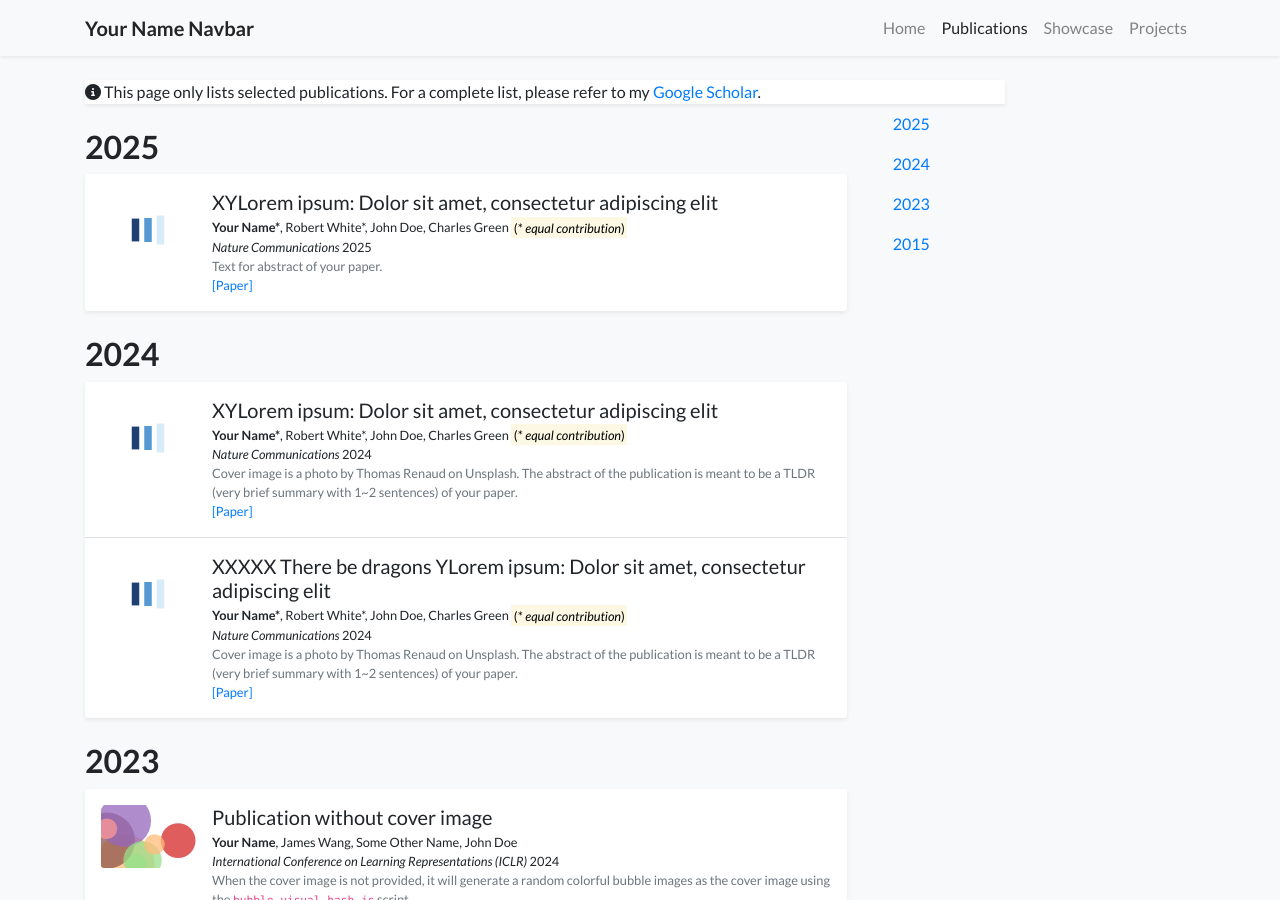
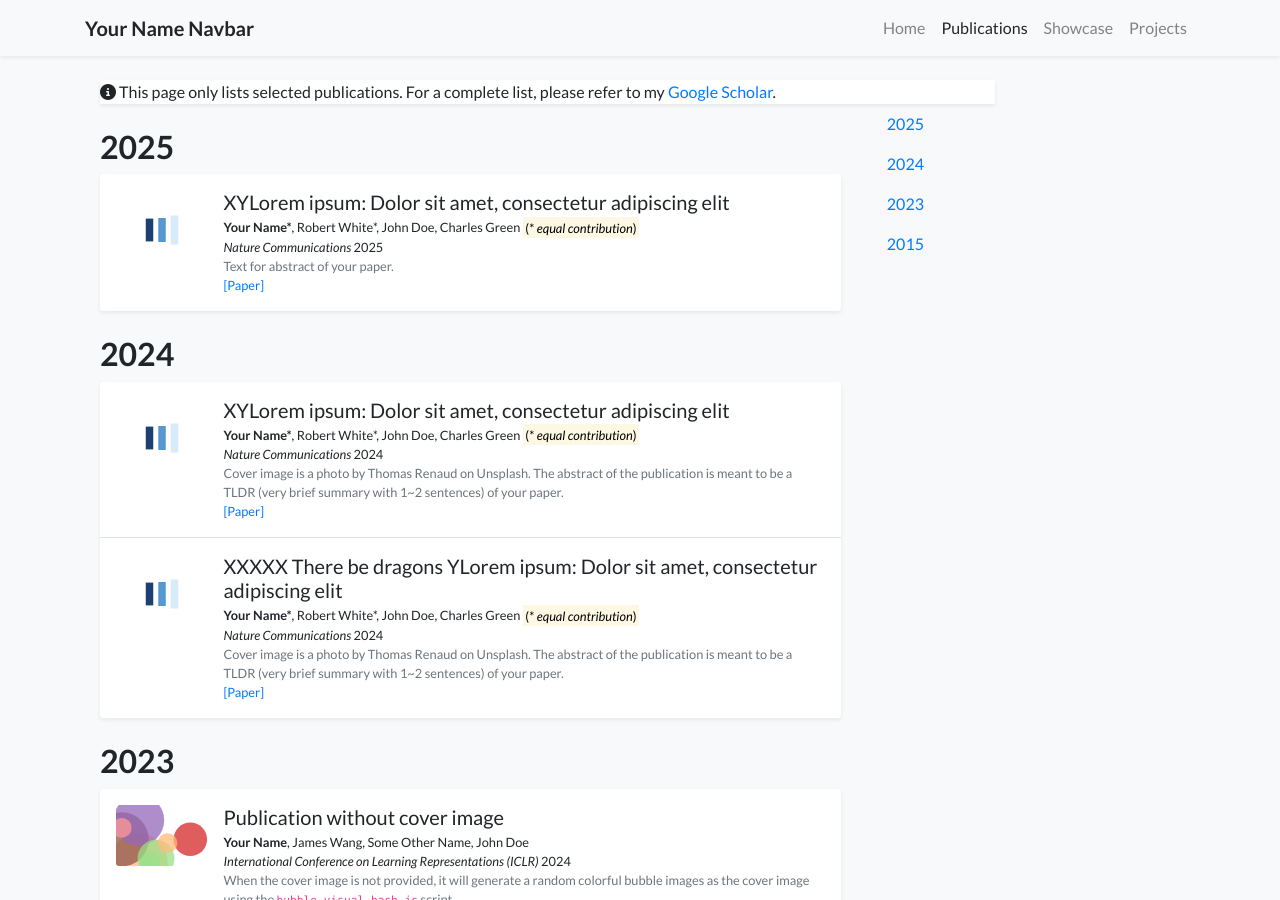
Before and after one commit to micromole/micromole.github.io, a Jekyll site: the page built from publications.html, in a window 1280 px wide and 900 px high. Built offline with Jekyll 4.4.1, drawn with Linux system fonts in a browser that asks for light colours; nearby versions of some CDN libraries; a style sheet for code colours, icons or effects is not loaded.

Commit message:
Update publications.html

```diff
--- a/publications.html
+++ b/publications.html
@@ -7,6 +7,10 @@ body_attr: >-
 ---
 
 {% assign pubs_by_year = site.publications | sort: "date" | reverse | group_by_exp: "item", "item.date | date: '%Y'" %}
+
+</nav>
+    <div class="container">
+
 
 <div class="row">
     <div class="col-12 col-lg-10">
```
